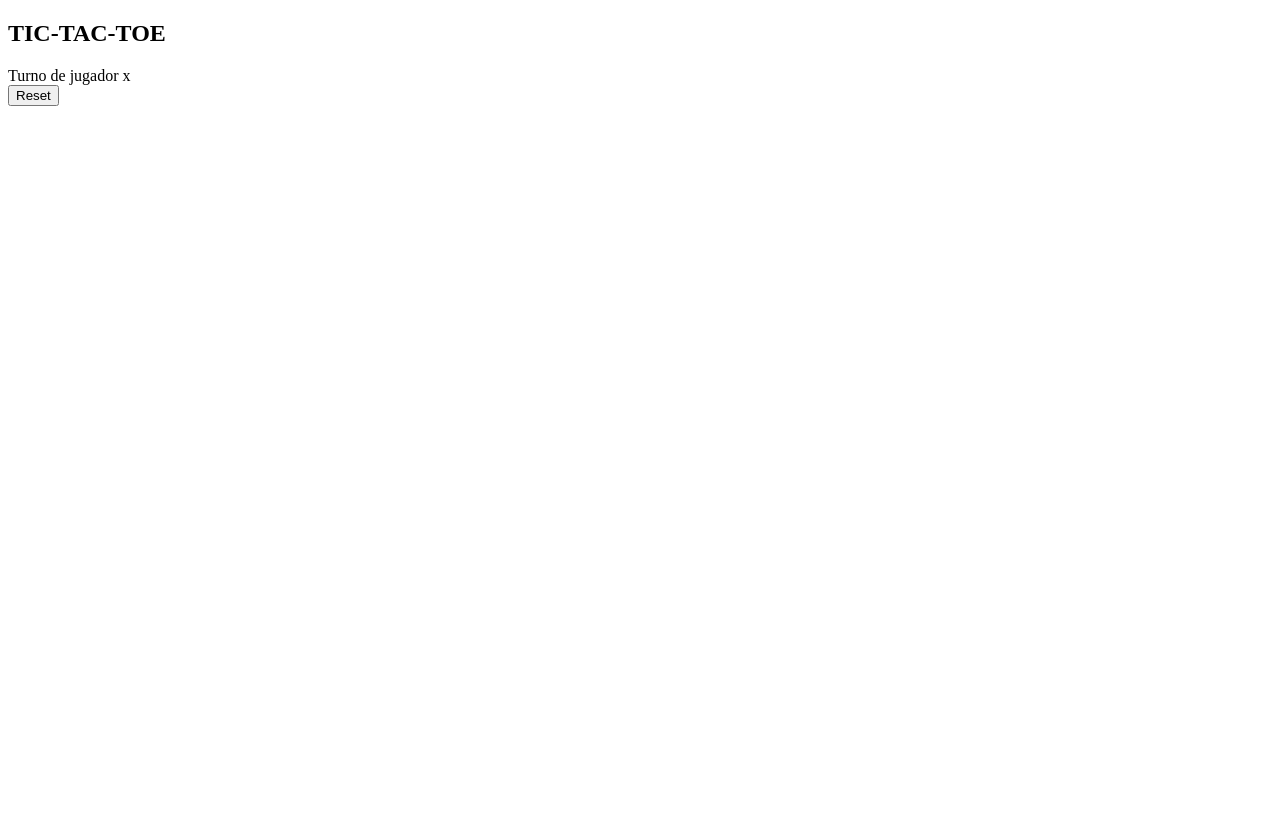
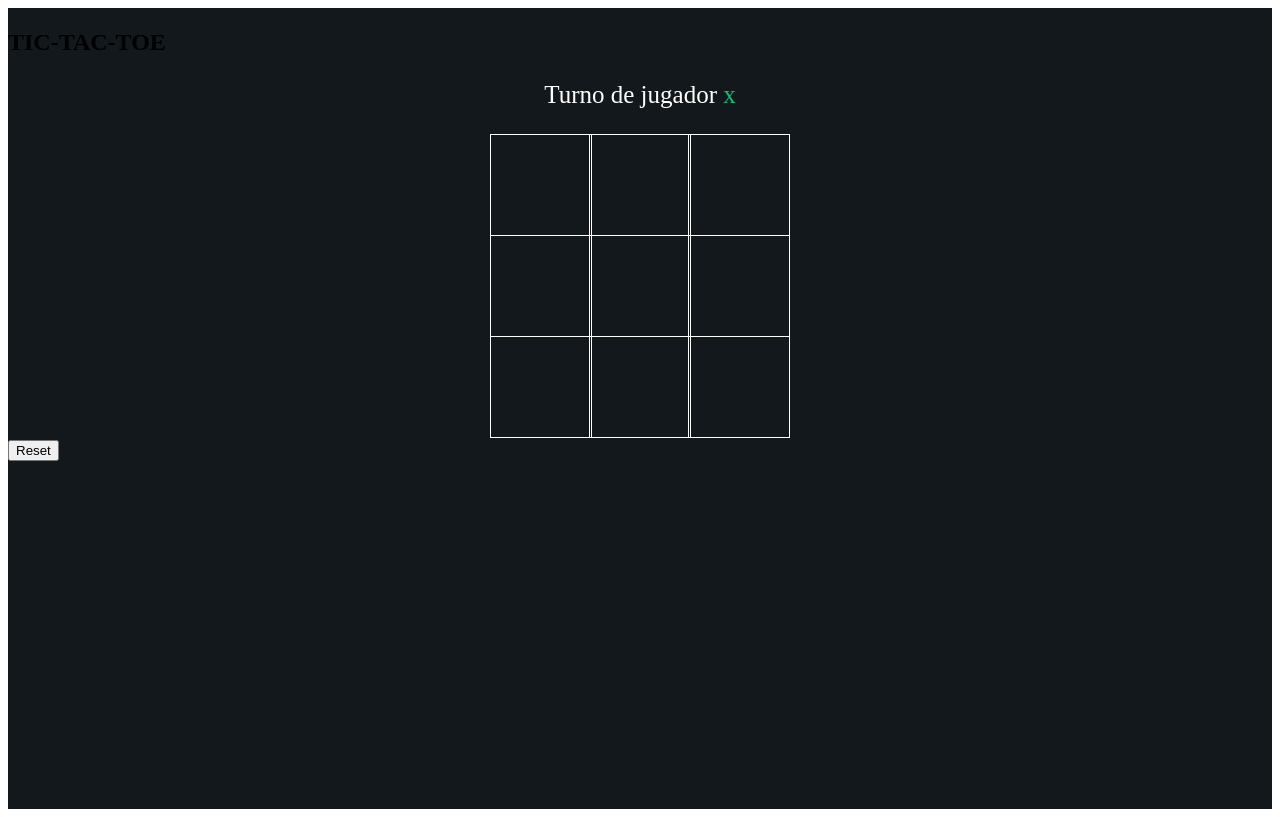
Before and after one commit to juackomdz/tic-tac-toe, a plain HTML site: page index.html in a window 1280 px wide. Drawn offline with Linux system fonts and the light colour scheme.

Commit message:
css creado

```diff
--- a/index.html
+++ b/index.html
@@ -1,5 +1,8 @@
 <!DOCTYPE html>
 <html>
+<head>
+    <link rel="stylesheet" href="style.css">
+</head>
 <body>
     <main class="background">
         <section class="titulo">
--- /dev/null
+++ b/style.css
@@ -0,0 +1,44 @@
+.background{
+    background-color: #12181b;
+    height: 100vh;
+    padding-top: 1px;
+}
+.title{
+    color: white;
+    text-align: center;
+    font-size: 40px;
+    margin-top: 10%;
+}
+.display{
+    color: white;
+    font-size: 25px;
+    text-align: center;
+    margin-top: 1em;
+    margin-bottom: 1em;
+}
+.hide{
+    display: none;
+}
+.container{
+    margin: 0 auto;
+    display: grid;
+    grid-template-columns: 33% 33% 33%;
+    grid-template-rows: 33% 33% 33%;
+    max-width: 300px;
+}
+.tile{
+    border: 1px solid white;
+    min-width: 100px;
+    min-height: 100px;
+    display: flex;
+    justify-content: center;
+    align-items: center;
+    font-size: 50px;
+    cursor: pointer;
+}
+.playerx{
+    color: #09c372;
+}
+.playero{
+    color: #498afb;
+}
```
